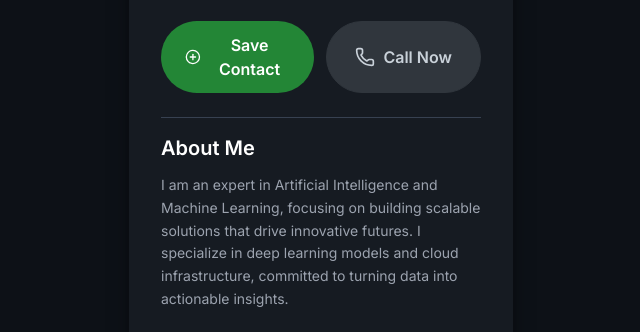
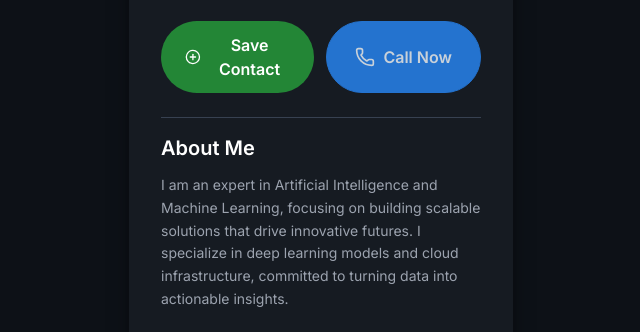
Before and after one commit to chandanbdit/vcard, a plain HTML site: page index.html in a window 1280 px wide. Shown: the part 447-779 px from the top of the page, without its empty margins (319-959 px from the left). Drawn offline with nearby package versions, Linux system fonts and the light colour scheme.

Commit message:
Update index.html

```diff
--- a/index.html
+++ b/index.html
@@ -56,9 +56,9 @@
             box-shadow: 0 4px 6px rgba(35, 134, 54, 0.4);
         }
         .btn-secondary {
-            background-color: #30363d;
+            background-color: #2473cf;
             color: #c9d1d9;
-            border: 1px solid #30363d;
+            border: 1px solid #2473cf;
         }
         .btn-secondary:hover {
             background-color: #40464f;
@@ -219,4 +219,5 @@ END:VCARD`;
         }
     </script>
 </body>
+
 </html>
```
